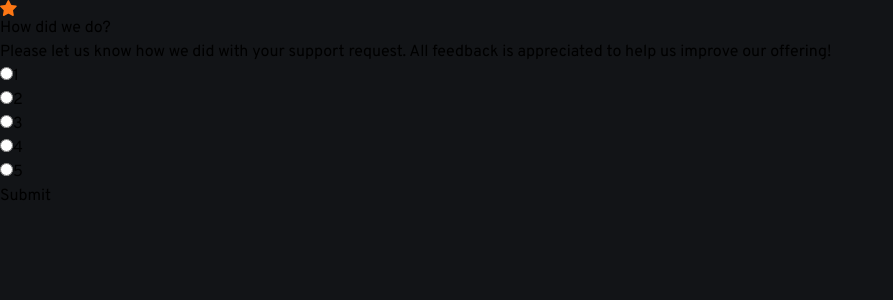
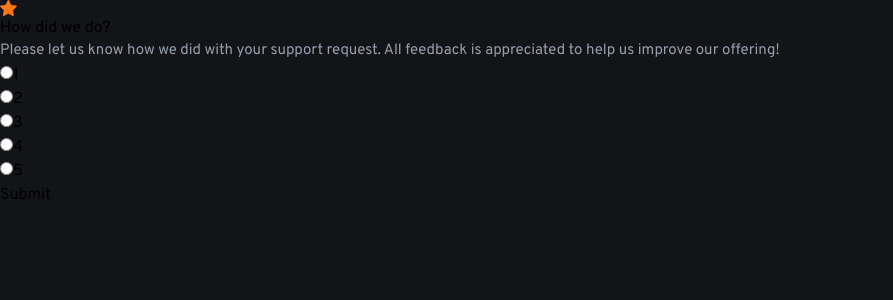
Before and after one commit to revuwem/interactive-rating-component, a React (Vite) app: page / in a window 1280 px wide. Shown: the top 300 px of the page, without its empty margins (0-893 px from the left). Built offline with nearby package versions, Linux system fonts and the light colour scheme.

Commit message:
feat(Paragraph): add text style

```diff
--- a/src/components/Paragraph.tsx
+++ b/src/components/Paragraph.tsx
@@ -3,7 +3,7 @@ interface IParagraphProps {
 }
 
 const Paragraph: React.FC<IParagraphProps> = ({ children }) => {
-  return <p>{children}</p>;
+  return <p className="font-sans text-base text-grey-200">{children}</p>;
 };
 
 export default Paragraph;
```
